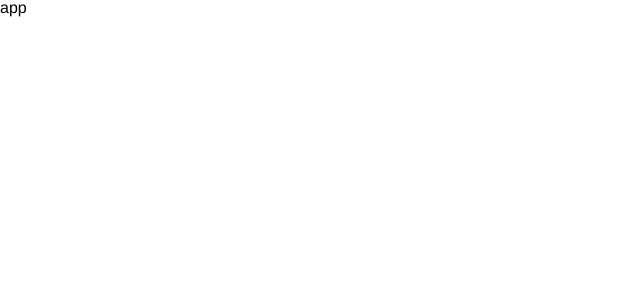
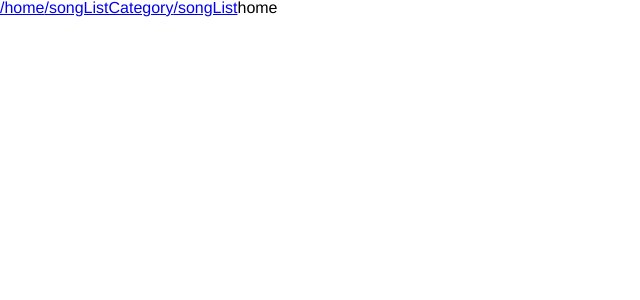
Before and after one commit to GetWang/cloud-music, a React (Create React App) app: page /home in a window 1280 px wide. Shown: the top 300 px of the page, without its empty margins (0-640 px from the left). Built offline with nearby package versions, Linux system fonts and the light colour scheme.

Commit message:
feat(src/App.js): add route of page

```diff
--- a/src/App.js
+++ b/src/App.js
@@ -1,10 +1,23 @@
 import React from 'react';
+import { BrowserRouter, NavLink, Switch, Route, Redirect } from 'react-router-dom';
 
 import './App.scss';
 
 function App() {
   return (
-    <div id="app">app</div>
+    <div id="app">
+      <BrowserRouter>
+        <NavLink to="/home" activeClassName="active">/home</NavLink>
+        <NavLink to="/songListCategory" activeClassName="active">/songListCategory</NavLink>
+        <NavLink to="/songList" activeClassName="active">/songList</NavLink>
+        <Switch>
+          <Redirect exact from="/" to="/home"></Redirect>
+          <Route path="/home">home</Route>
+          <Route path="/songListCategory">songListCategory</Route>
+          <Route path="/songList">songList</Route>
+        </Switch>
+      </BrowserRouter>
+    </div>
   );
 }
 
```
